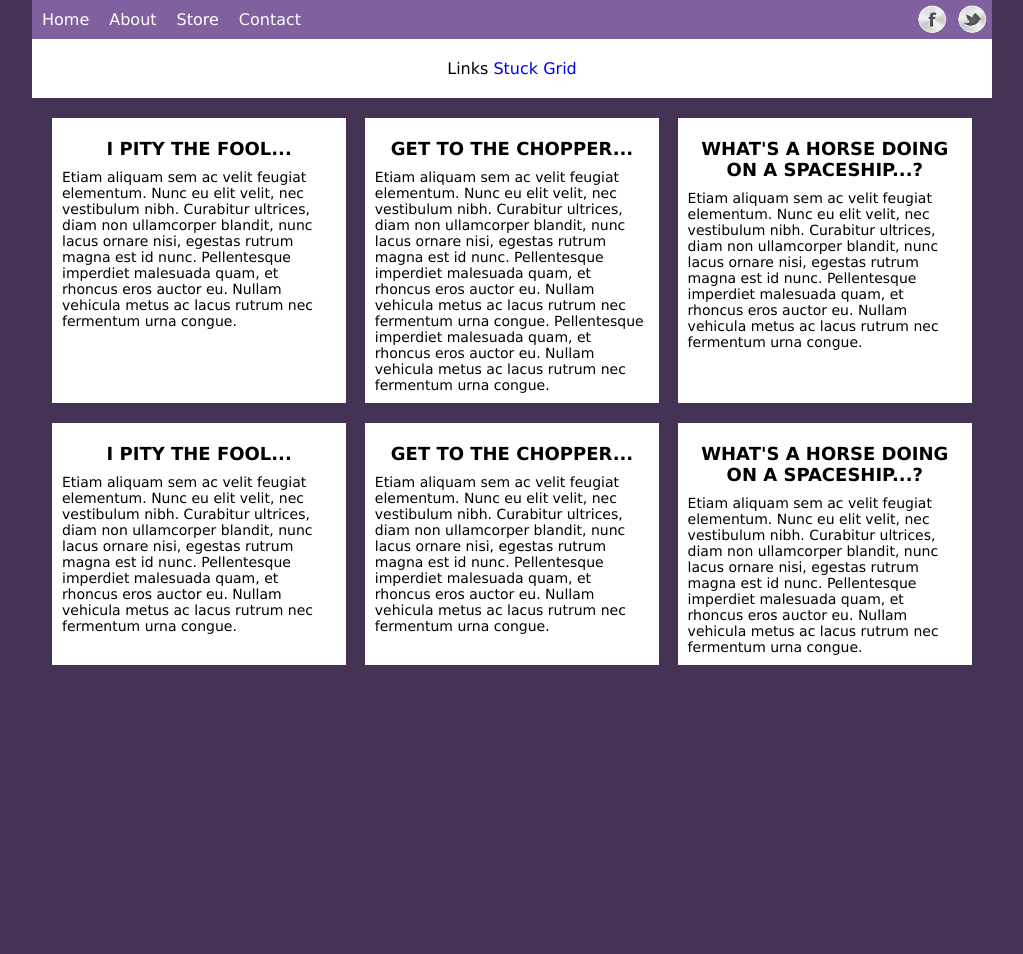
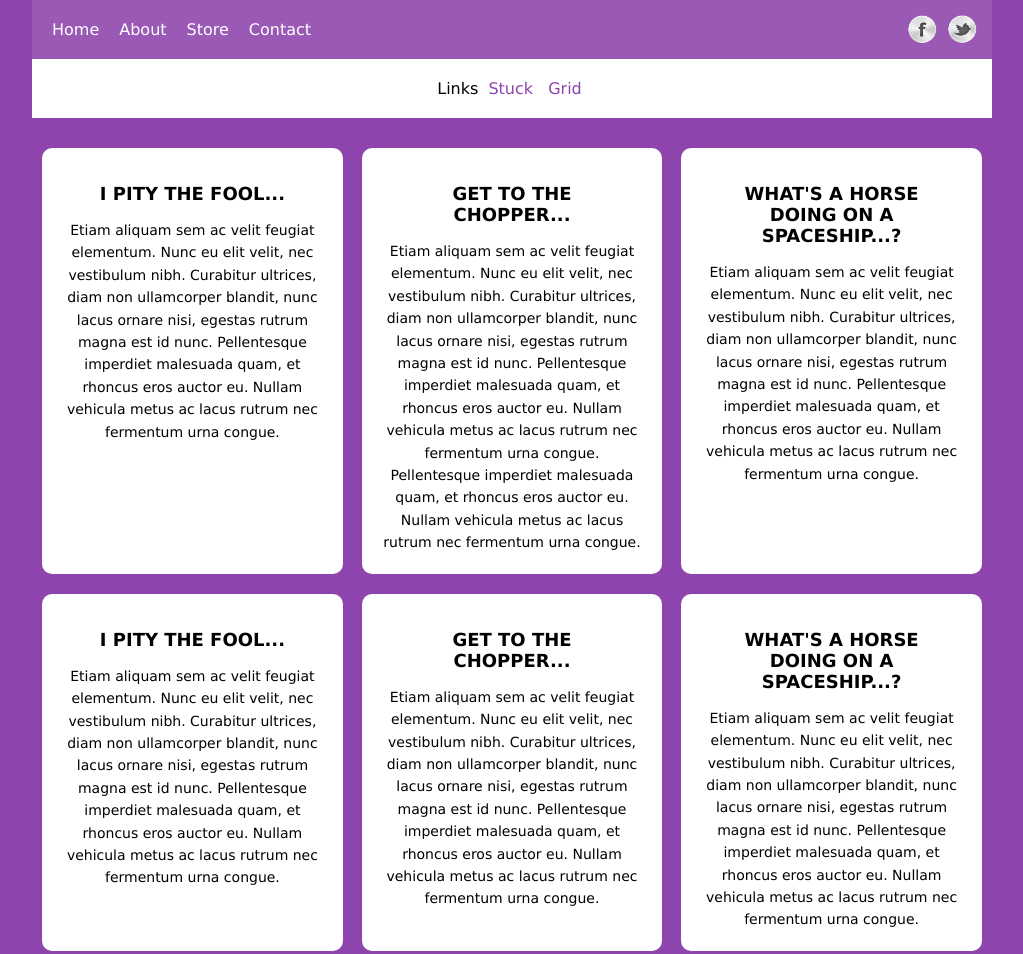
Before and after one commit to sethgreen23/flexbox-gridvsstuck, a plain HTML site: page index.html in a window 1280 px wide. Shown: the whole page, without its empty margins (128-1151 px from the left). Before the commit the page ends 800 px from the top, so only its background shows below. Drawn offline with nearby package versions, Linux system fonts and the light colour scheme.

Commit message:
new changes

```diff
--- a/index.html
+++ b/index.html
@@ -5,7 +5,7 @@
     <meta name="viewport" content="width=device-width, initial-scale=1.0">
     <meta http-equiv="X-UA-Compatible" content="ie=edge">
     <title>Stack Vs Grid</title>
-    <link rel="stylesheet" href="cleanversion.css">
+    <link rel="stylesheet" href="verygoodversion.css">
     <script
     src="https://code.jquery.com/jquery-3.3.1.js"
     integrity="sha256-2Kok7MbOyxpgUVvAk/HJ2jigOSYS2auK4Pfzbm7uH60="
--- /dev/null
+++ b/verygoodversion.css
@@ -0,0 +1,124 @@
+/*Genaral Styling*/
+*{
+    margin:0;
+    padding:0;
+    box-sizing:border-box;
+    font-family:verdana;
+    font-size:16px;
+}
+body{
+    background:#8e44ad;
+}
+.wrapper{
+    width:100%;
+    max-width:960px;
+    margin:0 auto;
+}
+
+/*Navigation Styling*/
+nav{
+    background:#9b59b6;
+}
+nav ul{
+   list-style:none;
+}
+nav a{
+    padding:10px;
+    display:block;
+    text-align:center;
+    text-decoration:none;
+    color:white;
+}
+.social{
+    display:flex;
+    max-width:80px;
+    margin:0 auto;
+}
+.social li{
+    text-indent:-10000px;
+    flex:1 1 0;
+
+}
+a:hover{
+    background:#c6a0d5;
+}
+.fb{
+    background:url(img/fb.png) no-repeat center;
+    background-size:80%;
+}
+.tw{
+    background:url(img/tw.png) no-repeat center;
+    background-size:80%;
+}
+.social .fb:hover{
+    background:url(img/fb.png) no-repeat center;
+    background-size:80%;
+}
+.social .tw:hover{
+    background:url(img/tw.png) no-repeat center;
+    background-size:80%;
+}
+
+/*Link Styling*/
+.link{
+    background:white;
+    padding:20px;
+    text-align:center
+}
+.link a{
+    text-decoration:none;
+    color:#8e44ad;
+    padding:5px;
+}
+.link a:hover{
+    background:#f0e7f4
+}
+/*Blocks Styling*/
+ #blocks{
+    padding:10px;
+    margin-top:20px;
+    }
+ article{
+     background:white;
+     margin-bottom:20px;
+     padding:20px;
+     border-radius:10px;
+ }
+
+ article h2{
+     font-size:18px;
+     margin:15px;
+     text-transform:uppercase;
+     text-align:center;
+ }
+article p{
+    font-size:14px;
+    text-align:center;
+    line-height:1.6em;
+}
+/*Media Query*/
+@media screen and (min-width:786px){
+    /*Navigation Styling*/
+    nav{
+        display:flex;
+        justify-content:space-between;
+       padding:10px;
+    }
+    nav ul{
+        flex:1 1 0;
+        display:flex;
+    }
+   /*Blocks Styling*/
+   #blocks{
+       display:flex;
+       flex-wrap:wrap;
+       justify-content:space-between;
+   }
+  article{
+       flex:0 0 32%;
+
+   }
+  .stuckme{
+       flex:0 0 100%;
+   }
+}
```
